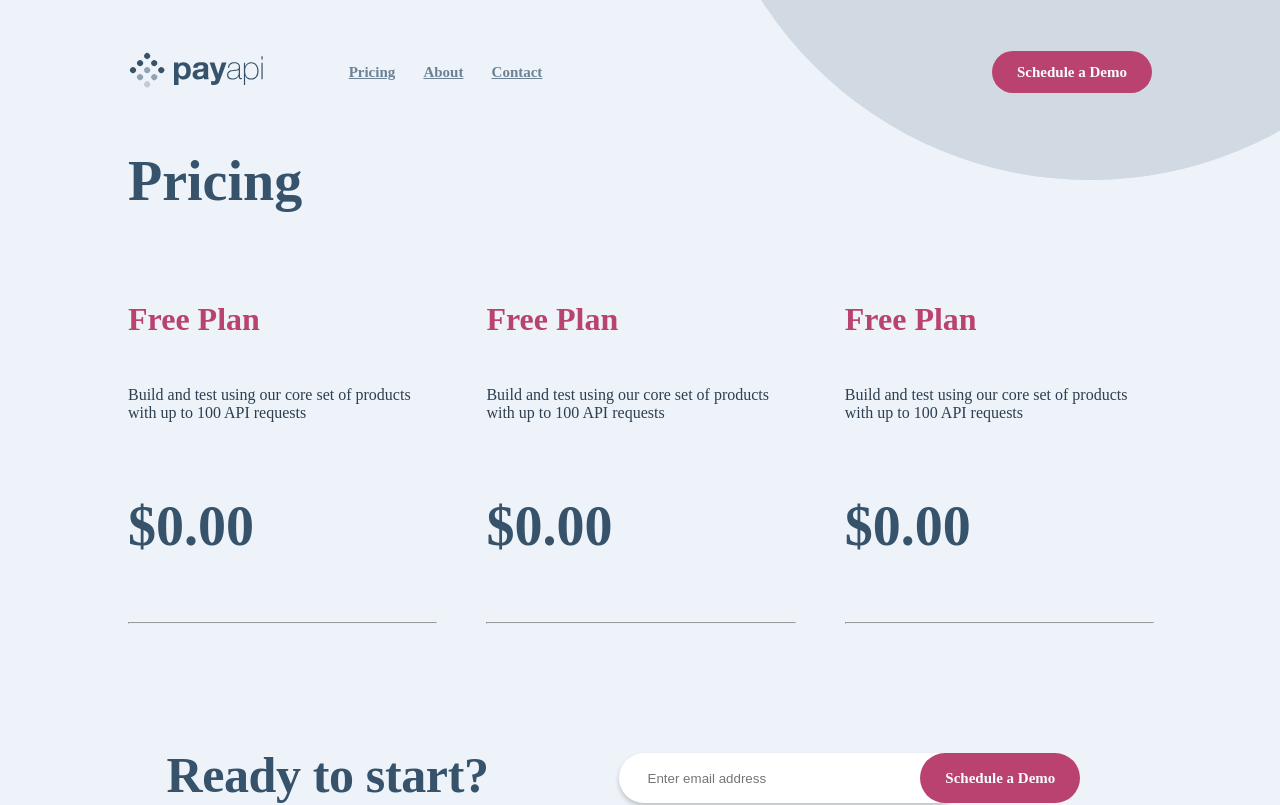
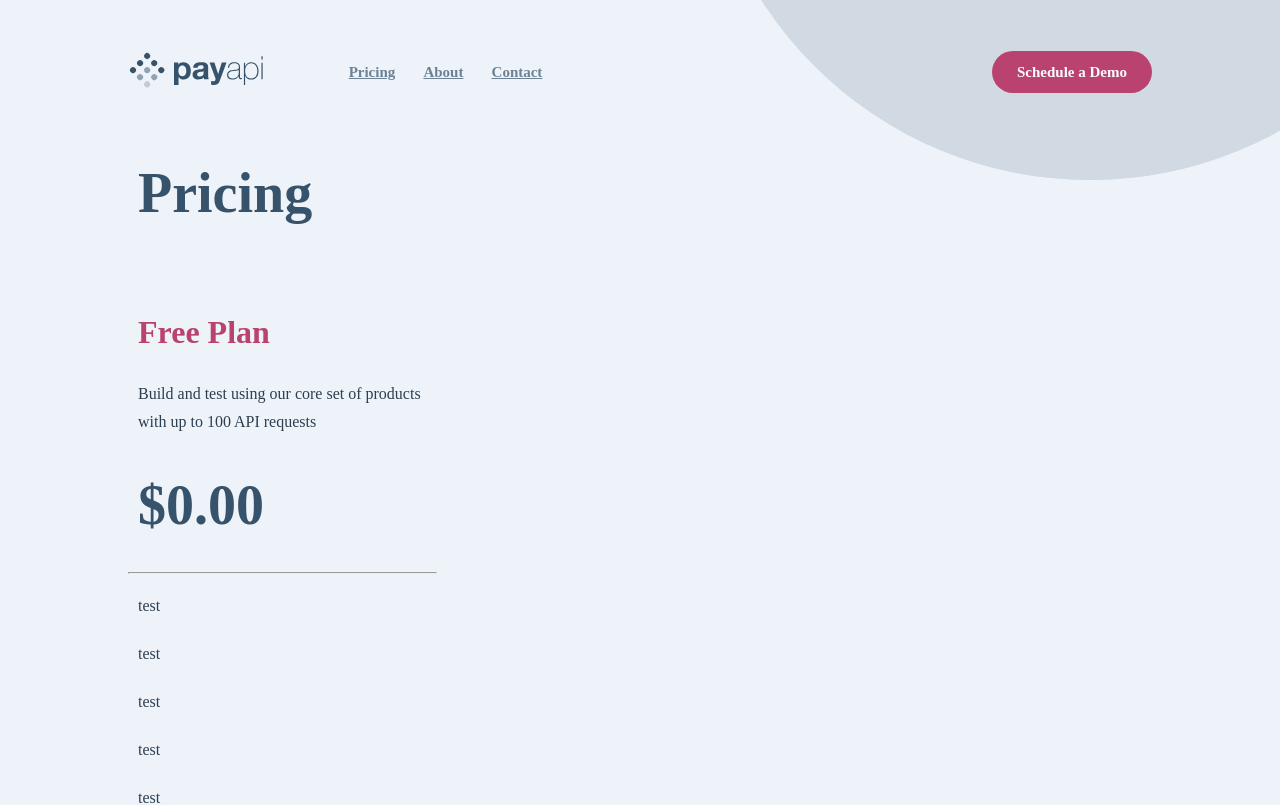
Before and after one commit to marhallab/PayApiWebsite, a Vue app in the folder payapi-web/: page /#/pricing in a window 1280 px wide. Shown: the top 805 px of the page. Built offline with nearby package versions, Linux system fonts and the light colour scheme.

Commit message:
Fix white space between paragraphs

```diff
--- a/payapi-web/src/views/Pricing.vue
+++ b/payapi-web/src/views/Pricing.vue
@@ -16,26 +16,13 @@
           </p>
           <p class="price">$0.00</p>
           <hr width="100%" />
-        </div>
+          <p>test</p>
+          <p>test</p>
+          <p>test</p>
+          <p>test</p>
+          <p>test</p>
+          <p>test</p>
 
-        <div class="price-plan">
-          <p class="title-price">Free Plan</p>
-          <p>
-            Build and test using our core set of products with up to 100 API
-            requests
-          </p>
-          <p class="price">$0.00</p>
-          <hr width="100%" />
-        </div>
-
-        <div class="price-plan">
-          <p class="title-price">Free Plan</p>
-          <p>
-            Build and test using our core set of products with up to 100 API
-            requests
-          </p>
-          <p class="price">$0.00</p>
-          <hr width="100%" />
         </div>
       </div>
     </div>
@@ -50,6 +37,8 @@
 
 p {
   text-align: start;
+  margin:10px;
+  line-height: 175%;
 }
 
 .img-circle {
@@ -69,6 +58,8 @@ p {
   font-weight: bold;
   font-size: 56px;
   color: #36536b;
+  margin-top: 5%;
+  margin-bottom: 5%;
 }
 
 .div-price-container {
```
